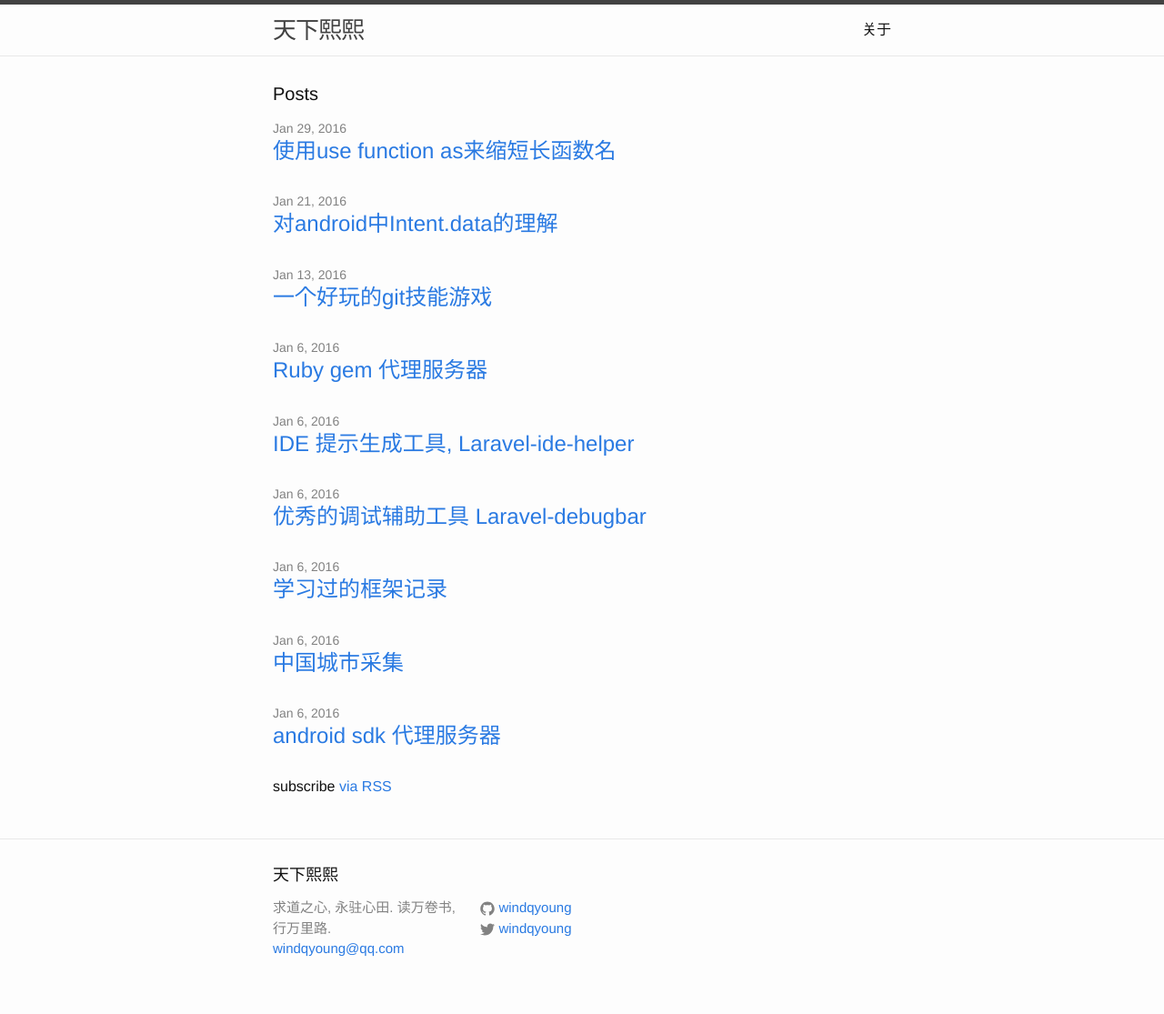
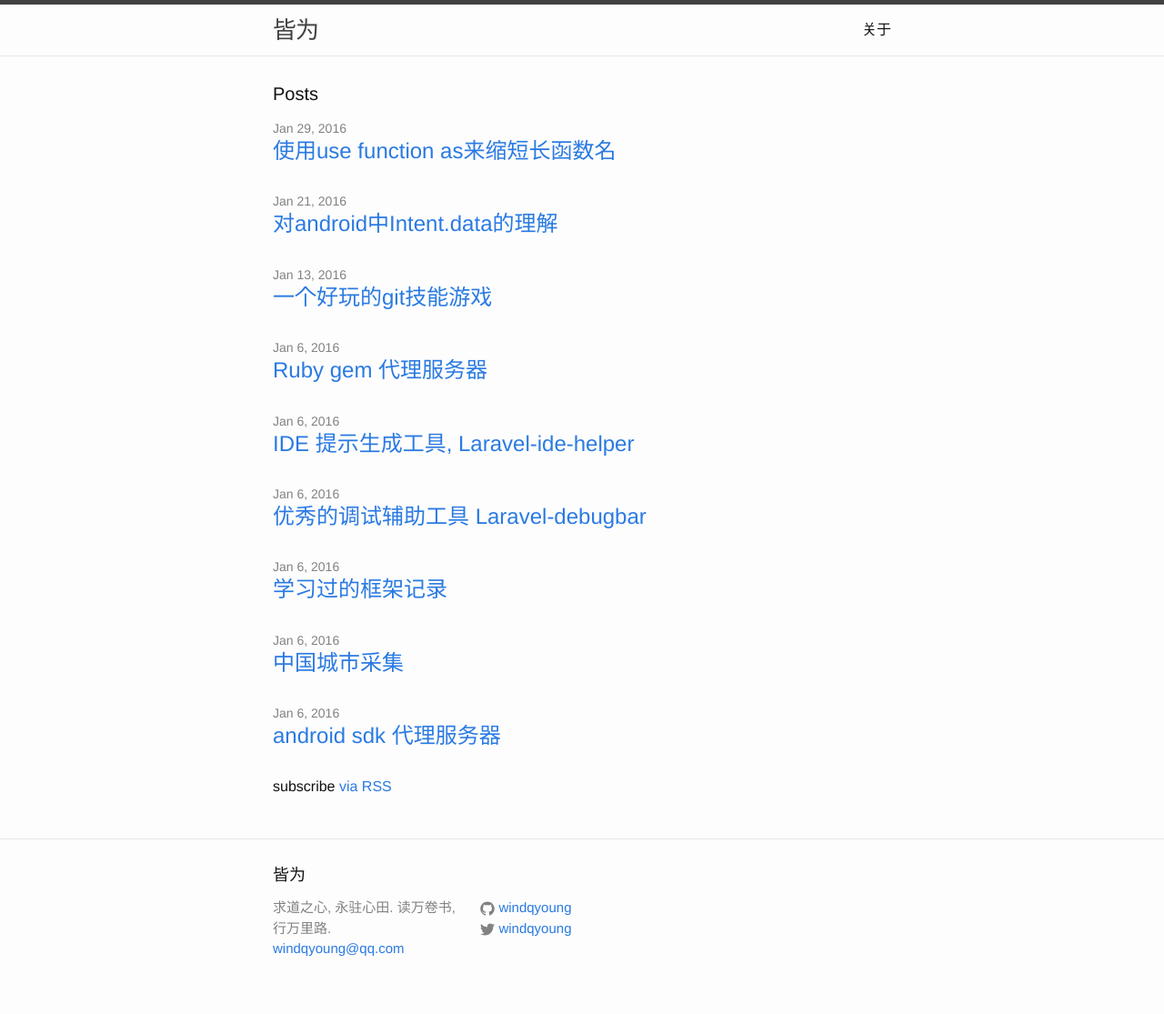
Before and after one commit to windqyoung/windqyoung.github.io, a Jekyll site: the page built from index.html, in a window 1280 px wide. Shown: the whole page at 91% size. Built offline with Jekyll 4.4.1, drawn with Linux system fonts in a browser that asks for light colours; nearby versions of some CDN libraries.

Commit message:
change title to 皆为

```diff
--- a/_config.yml
+++ b/_config.yml
@@ -6,7 +6,7 @@
 # 'jekyll serve'. If you change this file, please restart the server process.
 
 # Site settings
-title: 天下熙熙
+title: 皆为
 email: windqyoung@qq.com
 description: > # this means to ignore newlines until "baseurl:"
     日常学习使用心得.
```
